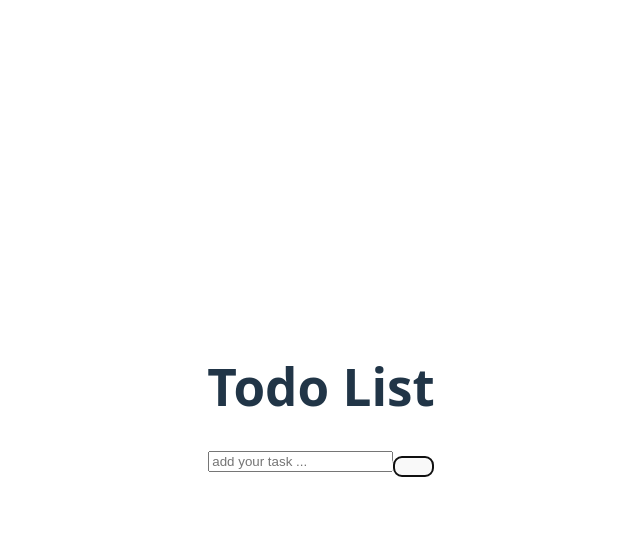
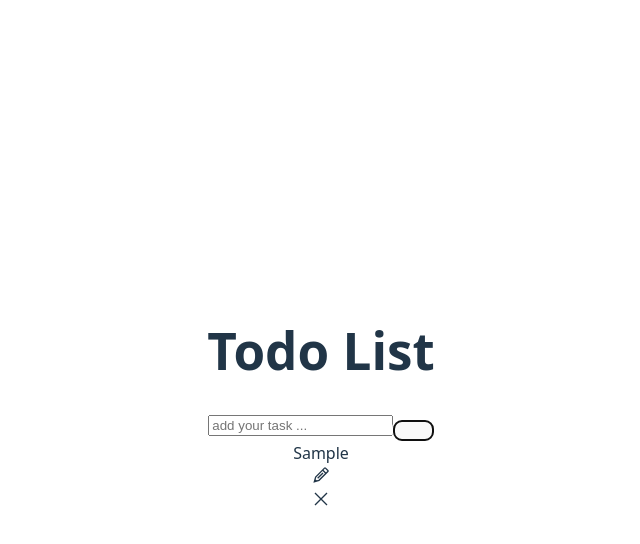
Before and after one commit to Alfaussa/Todo-List, a React (Vite) app in the folder Todo/todo-list/: page / in a window 1280 px wide. Both pictures are taken after typing "Sample" into the empty fields and a click on the button 732 px from the left and 466 px from the top of the page. Shown: the top 544 px of the page, without its empty margins (319-959 px from the left). Built offline with nearby package versions, Linux system fonts and the light colour scheme.

Commit message:
completed logic

```diff
--- a/Todo/todo-list/src/App.jsx
+++ b/Todo/todo-list/src/App.jsx
@@ -20,15 +20,44 @@ function App() {
       setTodos([...todos, newTask])
     }
   }
-
+  const completeTask = (id) => {
+    setTodos([...todos.map((todo)=>(id === todo.id) ? {...todo, isCompleted:!todo.isCompleted}: todo)])
+  }
+  const removeTask = (id) => {
+    setTodos([...todos.filter((todo)=>(id !== todo.id))])
+  }
+  const editTask = (id) => {
+    setTodos([...todos.map((todo)=>(id === todo.id) ? {...todo, isEdititg: !todo.isEdititg } : todo)])
+  }
+  const editTodo = (task, id) => {
+   setTodos([...todos.map((todo)=>(id === todo.id) ? {...todo, task, isEdititg: !todo.isEdititg } : todo)])
+  }
 
   return (
     <>
     <h1>Todo List</h1>
+
     <TodoForm
     addTask={addTask}/>
 
-    <TodoItem/>
+
+{todos.map((todo)=>(
+  (todo.isEdititg) ?
+  <EditTodoForm
+  key={todo.id}
+  task={todo}
+  editTodo={editTodo}
+
+  /> :
+  <TodoItem
+    todo={todo}
+    key={todo.id}
+    completeTask={completeTask}
+    removeTask={removeTask}
+    editTask={editTask}
+    />
+    ))}
+
 
     </>
   )
--- a/Todo/todo-list/src/components/EditTodoForm.jsx
+++ b/Todo/todo-list/src/components/EditTodoForm.jsx
@@ -1,13 +1,27 @@
 import React, { useState } from 'react'
 
-const EditTodoForm = () => {
+const EditTodoForm = ({editTodo, task}) => {
+
+  const [userInput, setUserinput] = useState(task.task);
+
+  const handleChange = (event) => {
+    setUserinput(event.target.value)
+  }
+
+  const handleClick = () => {
+
+    editTodo(userInput, task.id);
+    setUserinput('');
+  }
 
 
+  return (
+  <form onSubmit={(userInput)=>handleClick(userInput)}>
+    <input value={userInput} onChange={handleChange} type='text' placeholder='add your task ...' className='todo-input'></input>
+    <button className='todo-button'></button>
+  </form>
 
-  return
-
-
-
+  )
 }
 
 export default EditTodoForm
--- a/Todo/todo-list/src/components/TodoItem.jsx
+++ b/Todo/todo-list/src/components/TodoItem.jsx
@@ -1,8 +1,15 @@
 import React from 'react'
 import { GrClose, GrEdit } from "react-icons/gr";
 
-const TodoItem = () => {
-  return
+const TodoItem = ({todo, completeTask, editTask, removeTask}) => {
+  return <>
+  <div>
+    <div onClick={()=>completeTask(todo.id)} className={(todo.isCompleted) ? 'todo-item completed' : 'todo-item'}>{todo.task}</div>
+    <div onClick={()=>editTask(todo.id)}><GrEdit/></div>
+    <div onClick={()=>removeTask(todo.id)}><GrClose/></div>
+  </div>
+
+  </>
 
 
 }
```
